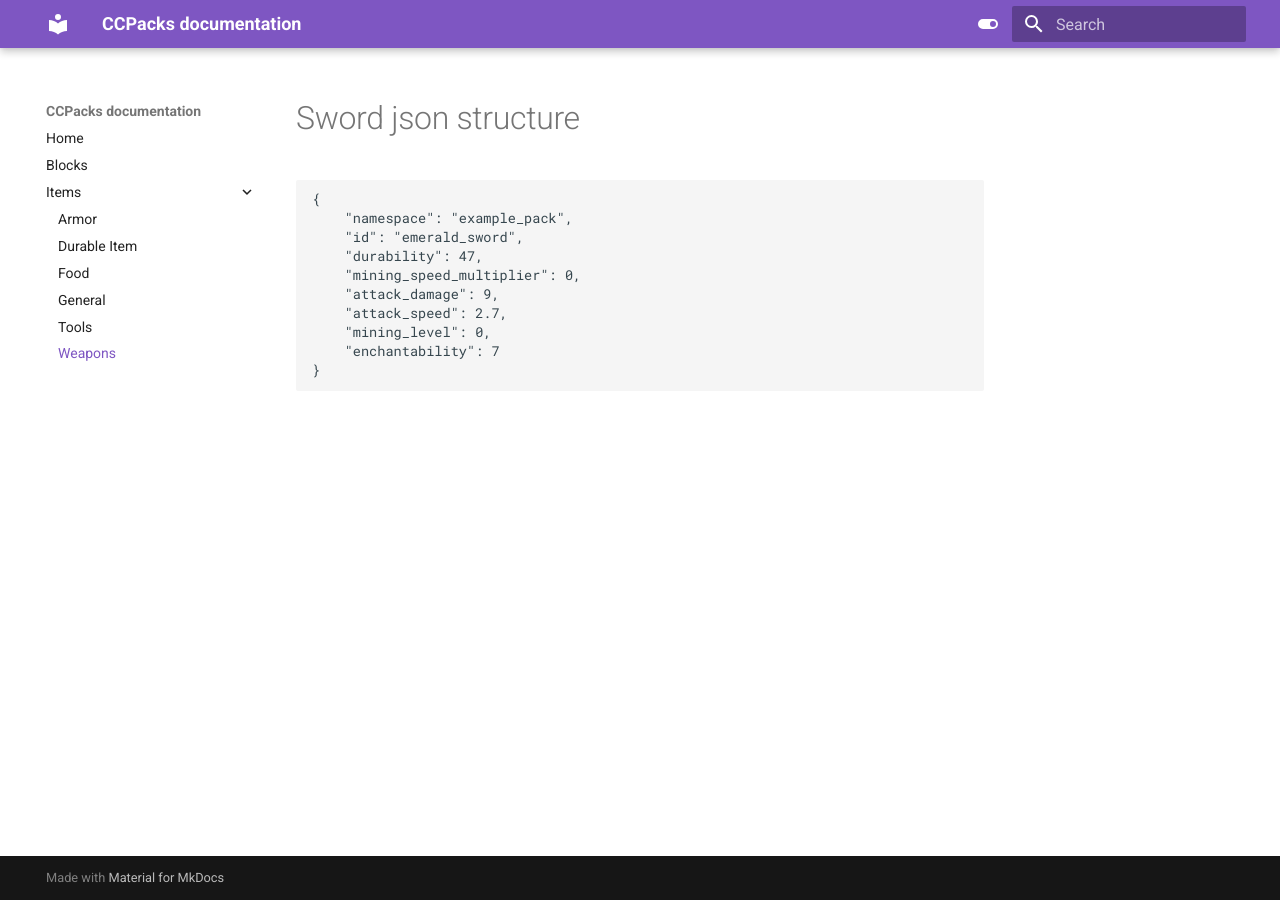
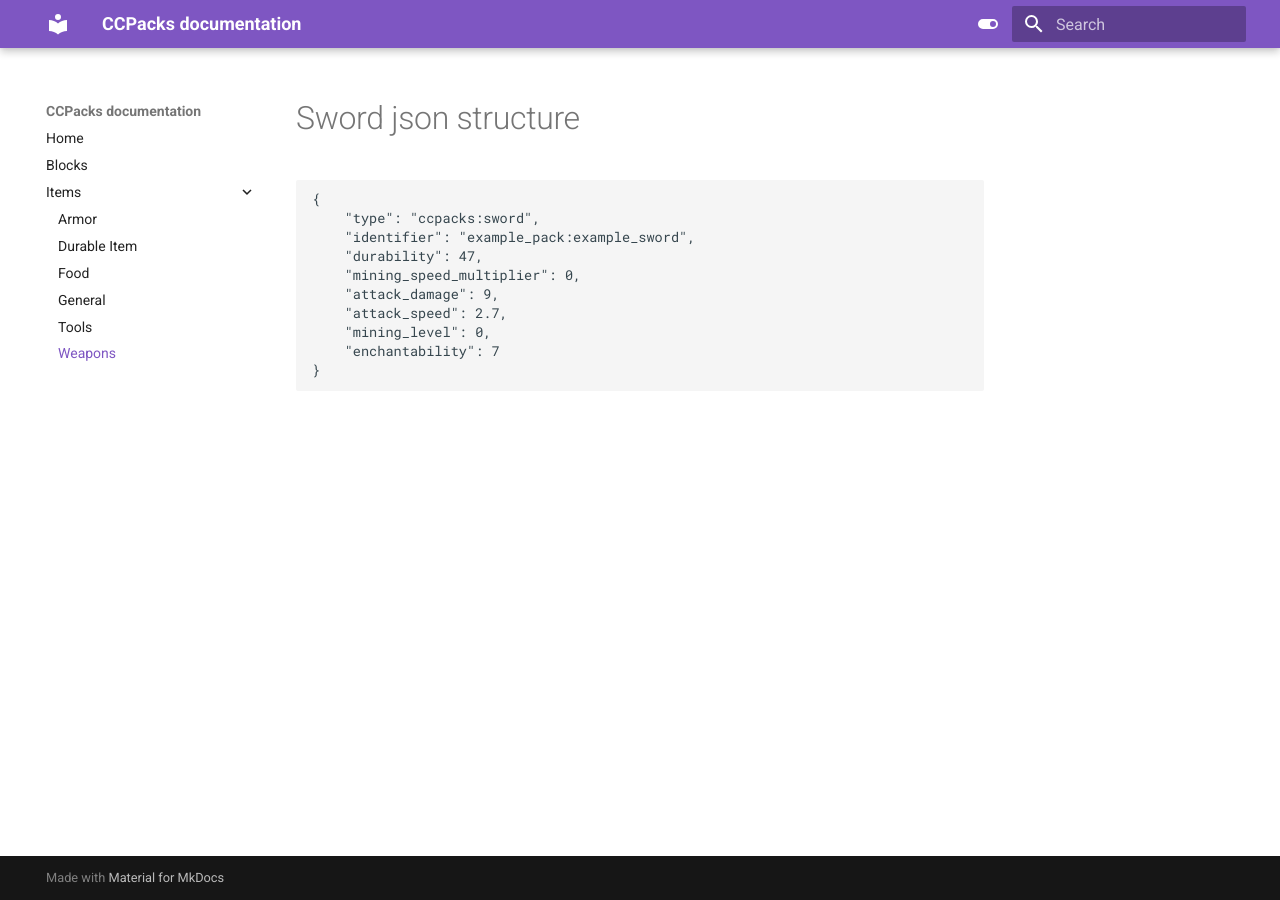
Before and after one commit to eggohito/CCPacks-Documentation, an MkDocs documentation site: the page built from docs/item/weapons.md, in a window 1280 px wide. Built offline with MkDocs 1.6.1 and Material for MkDocs 9.7.7, drawn with Linux system fonts in a browser that asks for light colours.

Commit message:
Update weapons.md

````diff
--- a/docs/item/weapons.md
+++ b/docs/item/weapons.md
@@ -7,8 +7,8 @@ date: 2021-06-03
 
 ```json
 {
-	"namespace": "example_pack",
-	"id": "emerald_sword",
+	"type": "ccpacks:sword",
+	"identifier": "example_pack:example_sword",
 	"durability": 47,
 	"mining_speed_multiplier": 0,
 	"attack_damage": 9,
````
